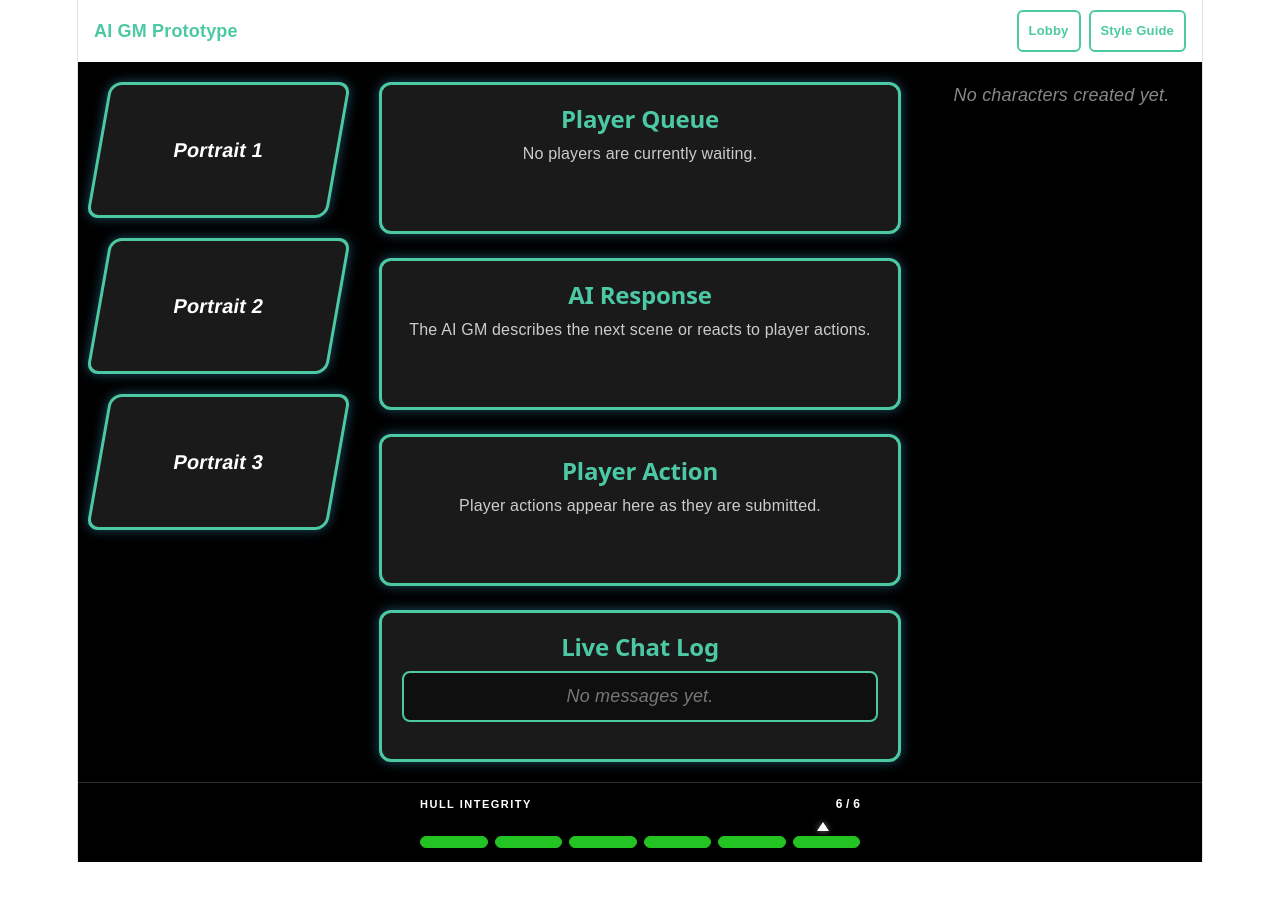
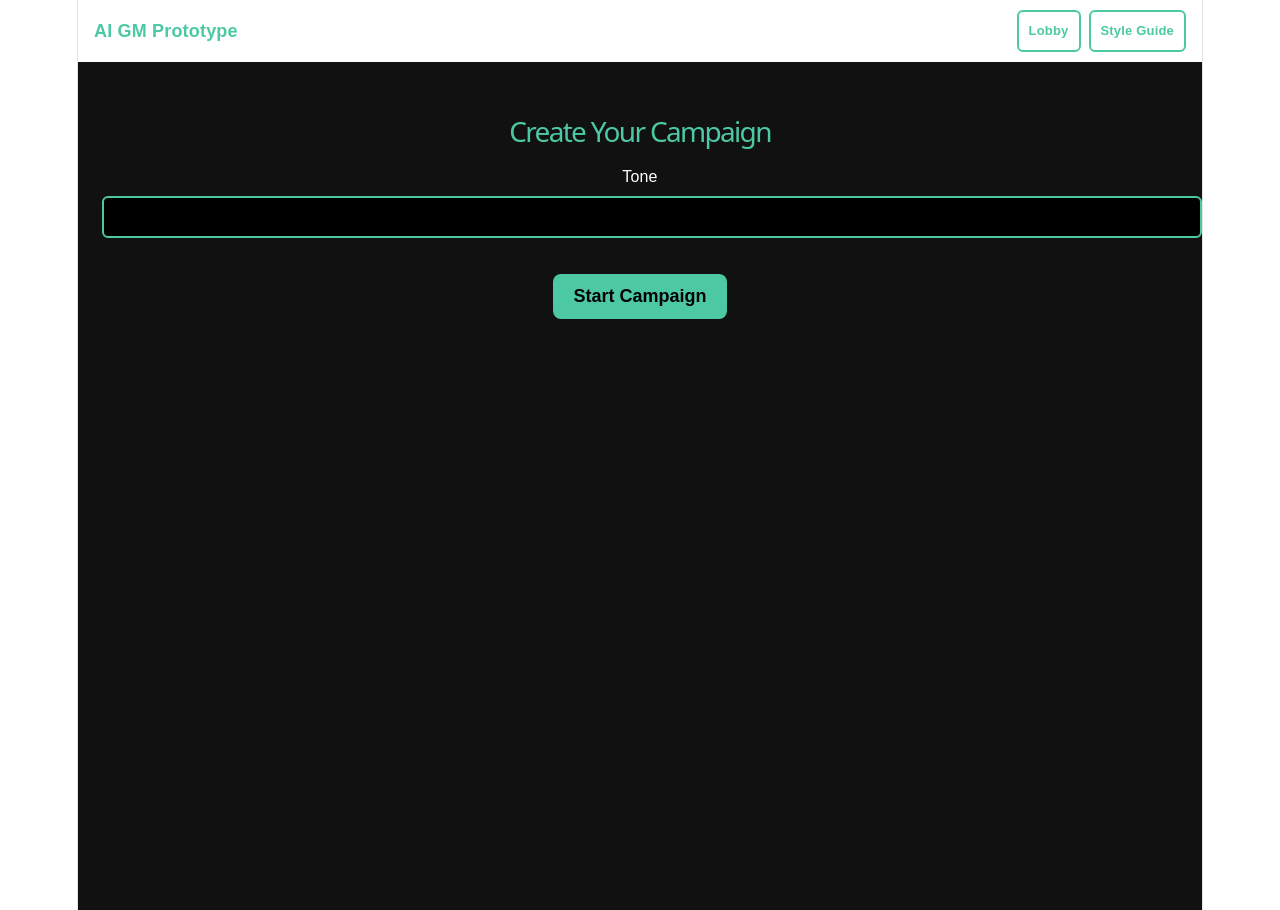
Before and after one commit to gcc-capstone/ttrpg, a React (Vite) app in the folder ui-prototype/: page /lobby in a window 1280 px wide. Both pictures are taken after typing "Sample" into the empty fields and a click on the button "Create Host". Before the commit the page ends 862 px from the top, so only its background shows below. Built offline with nearby package versions, Linux system fonts and the light colour scheme.

Commit message:
Added 'create' and 'edit' Modes for Host and Added Tone Variable in Aforementioned Modes

```diff
--- a/ui-prototype/src/ClientScreen.tsx
+++ b/ui-prototype/src/ClientScreen.tsx
@@ -167,7 +167,7 @@ const handleUndoHelp = () => {
     setMode("roll");
   };
 
-  const sendAction = (action: string, rollRequired: bool) => {
+  const sendAction = (action: string, rollRequired: boolean) => {
     if (!isMyTurn) { return; }
     addMessage({ from: `client${clientId ?? ""}`, text: `Action: ${action}` });
 
@@ -184,7 +184,7 @@ const handleUndoHelp = () => {
     setMode("chat");
   }
 
-  const generateDice = (numDice: int) => {
+  const generateDice = (numDice: number) => {
     for (let i = 0; i < numDice; i++) { addMessage({ from: "gm", text: "You rolled a " + (Math.floor(Math.random() * 6) + 1).toString() + "!" }); }
     sendGMResponse();
   }
--- a/ui-prototype/src/HostScreen.tsx
+++ b/ui-prototype/src/HostScreen.tsx
@@ -1,4 +1,4 @@
-import React from "react";
+import React, { useState } from "react";
 import { useNavigate } from "react-router-dom";
 import { useGlobalStore } from "./GlobalStore";
 
@@ -14,6 +14,8 @@ export default function HostScreen() {
     hullIntegrity,
   } = useGlobalStore();
 
+  const [mode, setMode] = useState<"create" | "edit" | "play">("create");
+  const [tone, setTone] = useState<string>("");
   const gameOver = hullIntegrity <= 0 || hullIntegrity >= 12;
   const won = hullIntegrity >= 12;
 
@@ -36,18 +38,56 @@ export default function HostScreen() {
     </div>;
   }
 
+  if (mode === "create") {
+    return (
+      <div style={styles.createPage}>
+        <h1 style={styles.createHeading}>Create Your Campaign</h1>
+
+        <label style={styles.label}>
+          Tone
+          <input
+            style={styles.input}
+            value={tone}
+            onChange={(e) =>
+              setTone(e.target.value)
+            }
+          />
+        </label>
+
+        <button style={styles.createButton} onClick={() => setMode("play")}>
+          Start Campaign
+        </button>
+      </div>
+    );
+  }
+
+  if (mode === "edit") {
+    return (
+      <div style={styles.createPage}>
+        <h1 style={styles.createHeading}>Edit Your Campaign</h1>
+
+        <label style={styles.label}>
+          Tone
+          <input
+            style={styles.input}
+            value={tone}
+            onChange={(e) =>
+              setTone(e.target.value)
+            }
+          />
+        </label>
+
+        <button style={styles.createButton} onClick={() => setMode("play")}>
+          Start Campaign
+        </button>
+      </div>
+    );
+  }
+
   return (
     <div style={styles.page}>
       {/* LEFT SIDE — angled portraits */}
       <div style={styles.leftColumn}>
-        {characters.length === 0 && (
-          <>
-            <div style={styles.portraitCard}>Portrait 1</div>
-            <div style={styles.portraitCard}>Portrait 2</div>
-            <div style={styles.portraitCard}>Portrait 3</div>
-          </>
-        )}
-
         {characters.map((c, i) => (
           <div key={i} style={styles.portraitCard}>
             {c.name}
@@ -135,6 +175,12 @@ export default function HostScreen() {
 
 
       {/* RIGHT SIDE — Persona-style party status */}
+      <div style = { styles.rightColumn }>
+        <button style={styles.navButton} onClick={() => setMode("edit")}>
+          Edit Campaign
+        </button>
+      </div>
+
       <div style={styles.rightColumn}>
         {characters.length === 0 && (
           <div style={styles.noPlayers}>No characters created yet.</div>
@@ -214,6 +260,53 @@ function getHullColor(health: number) {
 }
 
 const styles: Record<string, React.CSSProperties> = {
+  createPage: {
+    padding: "24px",
+    backgroundColor: "#111",
+    color: "#FFF",
+    height: "100vh",
+  },
+  createHeading: {
+    fontSize: "28px",
+    marginBottom: "20px",
+    color: "#4CC9A3",
+  },
+  label: {
+    display: "block",
+    marginBottom: "16px",
+    fontSize: "16px",
+  },
+  input: {
+    width: "100%",
+    padding: "10px",
+    marginTop: "6px",
+    borderRadius: "6px",
+    border: "2px solid #4CC9A3",
+    backgroundColor: "#000",
+    color: "#FFF",
+    fontSize: "16px",
+  },
+  createButton: {
+    marginTop: "20px",
+    backgroundColor: "#4CC9A3",
+    color: "#000",
+    padding: "12px 20px",
+    borderRadius: "8px",
+    border: "none",
+    fontSize: "18px",
+    cursor: "pointer",
+    fontWeight: 700,
+  },
+  navButton: {
+    backgroundColor: "transparent",
+    color: "#4CC9A3",
+    border: "2px solid #4CC9A3",
+    borderRadius: "6px",
+    padding: "6px 10px",
+    textDecoration: "none",
+    fontSize: "13px",
+    fontWeight: 600,
+  },
   page: {
     display: "grid",
     gridTemplateColumns: "1fr 2fr 1fr",
@@ -223,7 +316,6 @@ const styles: Record<string, React.CSSProperties> = {
     fontFamily: "Arial, sans-serif",
     color: "#E0E0E0",
   },
-
   leftColumn: {
     display: "flex",
     flexDirection: "column",
```
